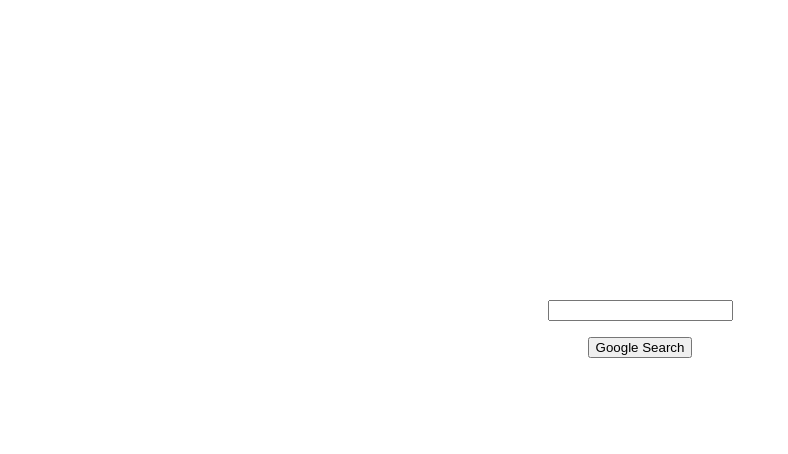
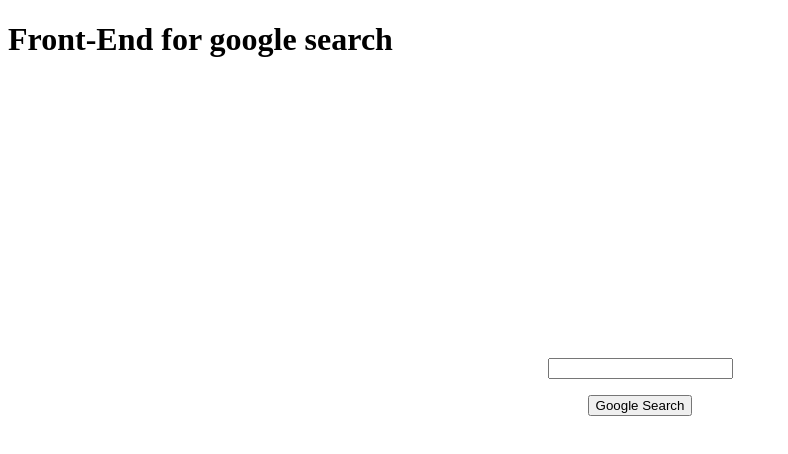
Before and after one commit to emadab6/emadab6.github.io, a plain HTML site: page index.html in a window 1280 px wide. Shown: the whole page, without its empty margins (0-788 px from the left). Drawn offline with Linux system fonts and the light colour scheme.

Commit message:
adding h1 to index.html

```diff
--- a/index.html
+++ b/index.html
@@ -13,13 +13,13 @@
 
     </head>
     <body>
-
-            <form  align="center" action="https://google.com/search">
-                <p><input type="text" name="q" ></p>
-                <input type="submit" value="Google Search" >
+        <h1>Front-End for google search</h1>
+        <form  align="center" action="https://google.com/search">
+            <p><input type="text" name="q" ></p>
+             <input type="submit" value="Google Search" >
 
 
-            </form>
+        </form>
 
 
     </body>
```
